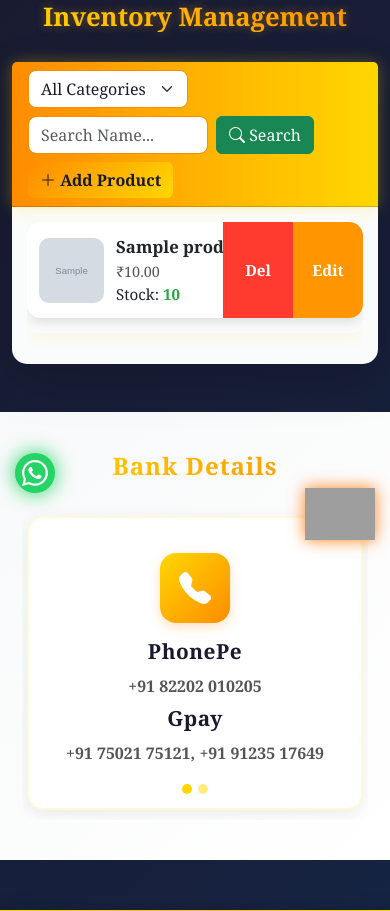
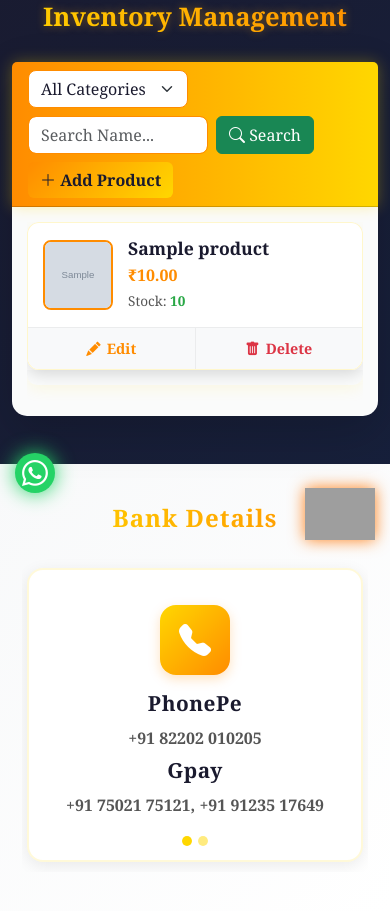
Before and after one commit to themannancrackers/Crackers_website, a Django app: page /inventory/staff/inventory/ in a window 390 px wide. Shown: the part 276-1187 px from the top of the page. Run offline with Django 5.2, Linux system fonts and the light colour scheme; a user stored in the database is signed in; tables that the repository leaves empty hold one stand-in row (values such as "Sample post"); grey boxes marked "Sample" are stand-in pictures; grey boxes are pictures that could not be loaded.

Commit message:
feat: add responsive staff inventory management template with filtering and search functionality

```diff
--- a/inventory/templates/inventory/staff_inventory.html
+++ b/inventory/templates/inventory/staff_inventory.html
@@ -218,97 +218,92 @@
   }
 
   /* ---------------------------- */
-  /* CLEAN MOBILE SWIPE LAYOUT   */
+  /* MOBILE CARD LAYOUT          */
   /* ---------------------------- */
   @media (max-width: 768px) {
+    .table thead, .d-none.d-md-table-cell { display: none !important; }
+    .table tr { display: block !important; padding: 0; border: none; background: transparent; }
+    .table td { border: none; padding: 0 !important; display: block; }
 
-    /* Hide desktop table */
-    .table thead,
-    .d-none.d-md-table-cell {
-      display: none !important;
-    }
-
-    /* Make rows display as cards */
-    .table tr {
-      display: block !important;
-      padding: 0;
-      border: none;
-      background: transparent;
-    }
-
-    /* CELL RESET */
-    .table td {
-      border: none;
-      padding: 0 !important;
-      display: block;
-    }
-
-    /* SWIPE CARD */
-    .swipe-item {
-      background: #ffffff;
-      border-radius: 14px;
+    .mobile-card {
+      background: rgba(255, 255, 255, 0.98);
+      border-radius: 12px;
       margin-bottom: 15px;
-      box-shadow: 0 4px 12px rgba(0, 0, 0, 0.12);
+      box-shadow: 0 4px 16px rgba(0, 0, 0, 0.15);
+      border: 1px solid rgba(255, 215, 0, 0.2);
       overflow: hidden;
+      display: flex;
+      flex-direction: column;
       position: relative;
     }
 
-    /* swipe buttons on right */
-    .swipe-actions {
-      position: absolute;
-      right: 0;
-      top: 0;
+    .mobile-card-body {
+      padding: 15px;
       display: flex;
-      height: 100%;
+      align-items: center;
+      gap: 15px;
     }
 
-    .swipe-actions button {
+    .mobile-card-img {
       width: 70px;
-      border: none;
-      font-weight: 700;
-      color: white;
-    }
-
-    .swipe-delete {
-      background: #ff3b30;
-    }
-
-    .swipe-edit {
-      background: #ff9500;
-    }
-
-    /* main slide content */
-    .swipe-content {
-      display: flex;
-      padding: 12px;
-      align-items: center;
-      background: white;
-      transition: transform 0.25s ease;
-    }
-
-    .swipe-img {
-      width: 65px;
-      height: 65px;
-      border-radius: 10px;
+      height: 70px;
+      border-radius: 8px;
       object-fit: cover;
+      border: 2px solid var(--diwali-orange);
       flex-shrink: 0;
     }
 
-    .swipe-info {
-      margin-left: 12px;
+    .mobile-card-info {
       flex: 1;
+      display: flex;
+      flex-direction: column;
+      justify-content: center;
     }
 
-    .swipe-name {
-      font-size: 1.05rem;
+    .mobile-card-title {
+      font-size: 1.1rem;
       font-weight: 700;
+      color: #1a1a2e;
+      margin-bottom: 4px;
+      line-height: 1.2;
     }
 
-    .swipe-price {
+    .mobile-card-price {
+      font-size: 1rem;
+      font-weight: 600;
+      color: var(--diwali-orange);
+      margin-bottom: 4px;
+    }
+
+    .mobile-card-stock {
+      font-size: 0.85rem;
+      color: #555;
+    }
+
+    .mobile-card-actions {
+      display: flex;
+      border-top: 1px solid rgba(0,0,0,0.05);
+      background: #f8f9fa;
+    }
+
+    .mobile-card-btn {
+      flex: 1;
+      padding: 10px 0;
+      border: none;
+      background: transparent;
+      font-weight: 600;
       font-size: 0.9rem;
-      color: #555;
-      margin-top: 2px;
+      display: flex;
+      align-items: center;
+      justify-content: center;
+      gap: 6px;
+      transition: background 0.2s;
     }
+
+    .mobile-btn-edit { color: #ff8c00; border-right: 1px solid rgba(0,0,0,0.05); }
+    .mobile-btn-edit:active { background: rgba(255, 140, 0, 0.1); }
+    .mobile-btn-delete { color: #dc3545; }
+    .mobile-btn-delete:active { background: rgba(220, 53, 69, 0.1); }
   }
 
 
@@ -444,38 +439,38 @@
                     class="bi bi-trash"></i></button>
               </td>
 
-              <!-- MOBILE SWIPE VIEW -->
+              <!-- MOBILE CARD VIEW -->
               <td class="d-md-none" style="padding:0;border:none;">
-                <div class="swipe-item">
-
-                  <div class="swipe-actions">
-                    <button class="swipe-delete" onclick="deleteProduct('{{ product.id }}')">Del</button>
-                    <button class="swipe-edit" onclick="editProduct('{{ product.id }}')">Edit</button>
-                  </div>
-
-                  <div class="swipe-content">
-
+                <div class="mobile-card">
+                  <div class="mobile-card-body">
                     {% if product.image %}
-                    <img src="{{ product.image.url }}" class="swipe-img">
+                    <img src="{{ product.image.url }}" class="mobile-card-img">
                     {% else %}
-                    <img src="{% static 'img/no-image.png' %}" class="swipe-img">
+                    <img src="{% static 'img/no-image.png' %}" class="mobile-card-img">
                     {% endif %}
 
-                    <div class="swipe-info">
-                      <div class="swipe-name">{{ product.name }}</div>
-                      <div class="swipe-price">₹{{ product.price }}</div>
-                      <div class="swipe-stock">
+                    <div class="mobile-card-info">
+                      <div class="mobile-card-title">{{ product.name }}</div>
+                      <div class="mobile-card-price">₹{{ product.price }}</div>
+                      <div class="mobile-card-stock">
                         Stock:
                         {% if product.is_low_stock %}
-                        <span style="color:#ff3b30; font-weight:600;">Low ({{ product.stock_quantity }})</span>
+                        <span style="color:#dc3545; font-weight:600;">Low ({{ product.stock_quantity }})</span>
                         {% else %}
                         <span style="color:#28a745; font-weight:600;">{{ product.stock_quantity }}</span>
                         {% endif %}
                       </div>
                     </div>
-
                   </div>
 
+                  <div class="mobile-card-actions">
+                    <button class="mobile-card-btn mobile-btn-edit" onclick="editProduct('{{ product.id }}')">
+                      <i class="bi bi-pencil-fill"></i> Edit
+                    </button>
+                    <button class="mobile-card-btn mobile-btn-delete" onclick="deleteProduct('{{ product.id }}')">
+                      <i class="bi bi-trash-fill"></i> Delete
+                    </button>
+                  </div>
                 </div>
               </td>
 
@@ -567,6 +562,18 @@
     </div>
   </div>
 </div>
+
+<!-- Toast Notification Container -->
+<div class="toast-container position-fixed bottom-0 end-0 p-3" style="z-index: 1055;">
+  <div id="successToast" class="toast align-items-center text-white border-0" role="alert" aria-live="assertive" aria-atomic="true" style="background: linear-gradient(135deg, var(--diwali-green), #20c997);">
+    <div class="d-flex">
+      <div class="toast-body fw-bold" id="toastBody" style="font-size: 1.05rem;">
+        Action completed successfully.
+      </div>
+      <button type="button" class="btn-close btn-close-white me-2 m-auto" data-bs-dismiss="toast" aria-label="Close"></button>
+    </div>
+  </div>
+</div>
 {% endblock %}
 
 {% block extra_js %}
@@ -618,8 +625,12 @@
       })
         .then(response => response.json())
         .then(data => {
-          if (data.success) location.reload();
-          else alert('Error deleting product');
+          if (data.success) {
+            sessionStorage.setItem('toastMessage', 'Product deleted successfully!');
+            location.reload();
+          } else {
+            alert('Error deleting product');
+          }
         });
     }
   }
@@ -632,49 +643,28 @@
     fetch('/inventory/staff/inventory/', { method: 'POST', body: formData })
       .then(res => res.json())
       .then(data => {
-        if (data.success) location.reload();
+        if (data.success) {
+          sessionStorage.setItem('toastMessage', data.message || 'Product saved successfully!');
+          location.reload();
+        }
         else alert(data.error || 'Error saving product');
       });
   });
 
 
-  let startX = 0;
-  let currentContent = null;
-
-  document.querySelectorAll(".swipe-item").forEach(item => {
-    const content = item.querySelector(".swipe-content");
-
-    item.addEventListener("touchstart", e => {
-      startX = e.touches[0].clientX;
-      currentContent = content;
-    });
-
-    item.addEventListener("touchmove", e => {
-      const diff = e.touches[0].clientX - startX;
-
-      if (diff < 0) {
-        content.style.transform = `translateX(${diff}px)`;
+  // Handle Success Toasts on Load
+  document.addEventListener('DOMContentLoaded', () => {
+    const toastMsg = sessionStorage.getItem('toastMessage');
+    if (toastMsg) {
+      const toastEl = document.getElementById('successToast');
+      const toastBody = document.getElementById('toastBody');
+      if (toastEl && toastBody) {
+        toastBody.textContent = toastMsg;
+        const toast = new bootstrap.Toast(toastEl, { delay: 4000 });
+        toast.show();
       }
-    });
-
-    item.addEventListener("touchend", () => {
-      const moved = parseInt(currentContent.style.transform.replace("translateX(", ""));
-
-      if (moved < -40) {
-        currentContent.style.transform = "translateX(-140px)";  // show actions
-      } else {
-        currentContent.style.transform = "translateX(0)";
-      }
-    });
-  });
-
-  /* tap outside closes */
-  document.addEventListener("touchstart", e => {
-    document.querySelectorAll(".swipe-content").forEach(box => {
-      if (!box.contains(e.target)) {
-        box.style.transform = "translateX(0)";
-      }
-    });
+      sessionStorage.removeItem('toastMessage');
+    }
   });
 
 </script>
```
